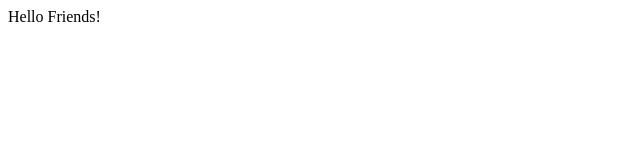
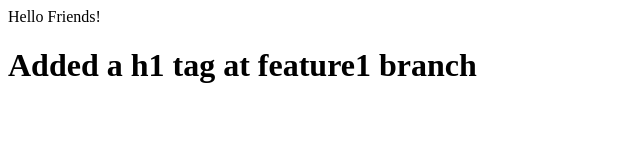
Before and after one commit to VinitKumarGupta/localrepo, a plain HTML site: page index.html in a window 1280 px wide. Shown: the whole page, without its empty margins (0-640 px from the left). Drawn offline with Linux system fonts and the light colour scheme.

Commit message:
Added h1

```diff
--- a/index.html
+++ b/index.html
@@ -1 +1,2 @@
 <p>Hello Friends!</p>
+<h1>Added a h1 tag at feature1 branch</h1>
```
